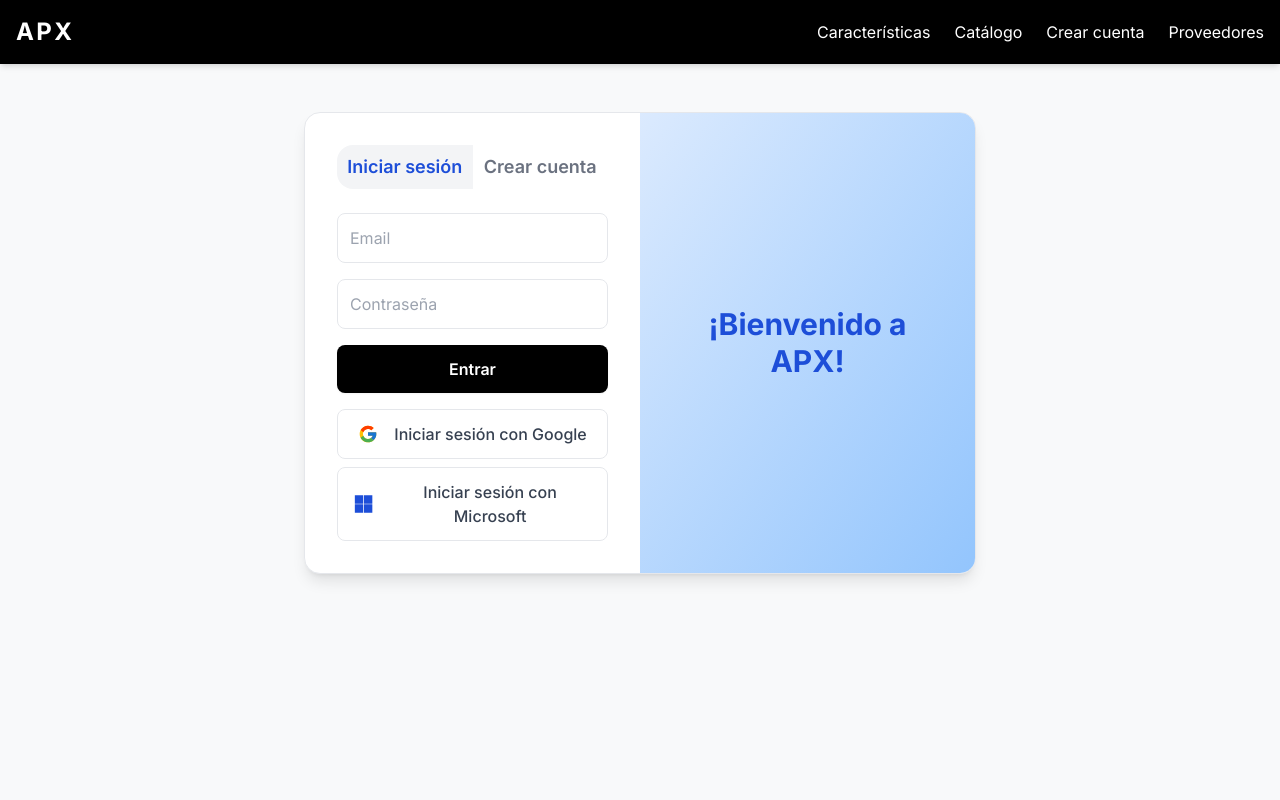
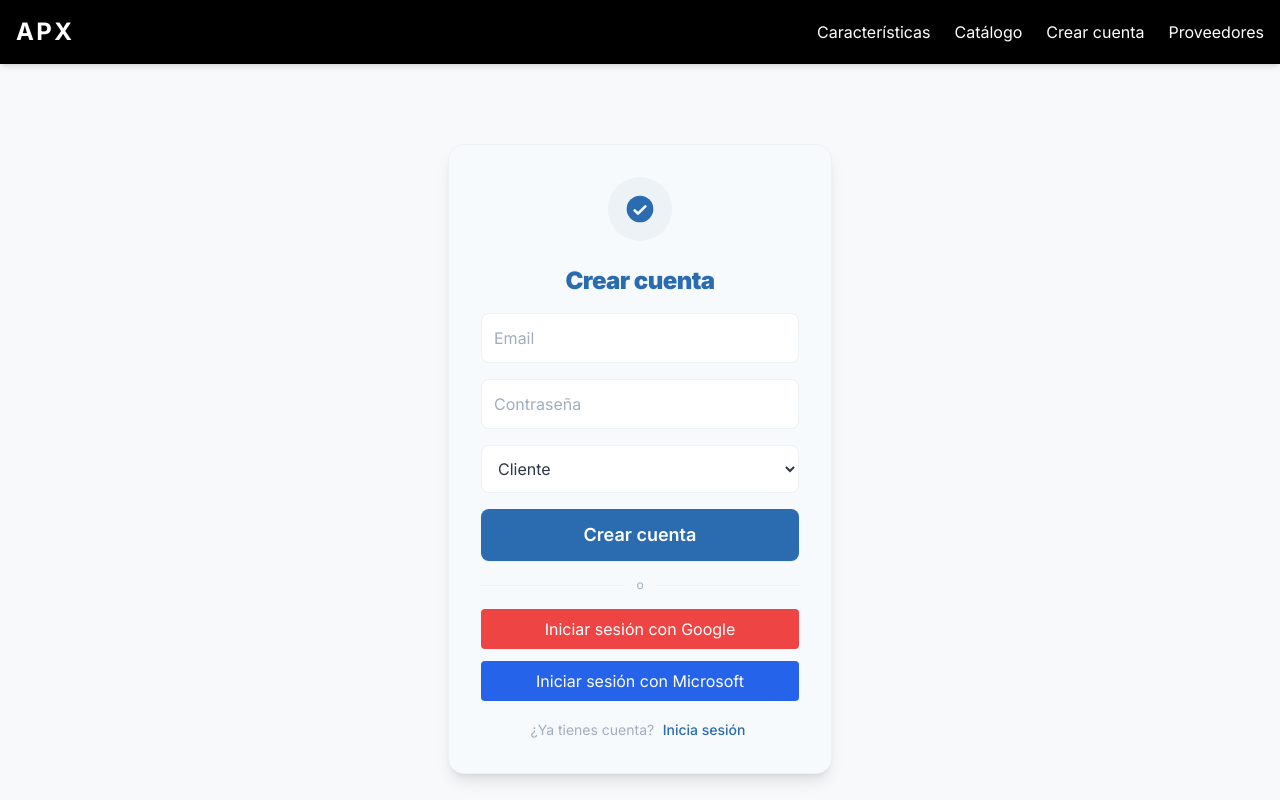
Before and after one commit to SERORN/APEX-Auto-2.0, a React (Vite) app: page /signup in a window 1280 px wide. Built offline with nearby package versions, Linux system fonts and the light colour scheme.

Commit message:
Actualización y ajustes en SignupPage, rutas y limpieza de entorno

```diff
--- a/App.tsx
+++ b/App.tsx
@@ -5,6 +5,7 @@ import CatalogView from './pages/CatalogView';
 import SignupView from './pages/SignupView';
 import SupplierView from './pages/SupplierView';
 import SignupLogin from './components/SignupLogin';
+import SignupPage from './components/SignupPage';
 
 const App = () => {
   return (
@@ -23,7 +24,7 @@ const App = () => {
 
       <Routes>
         <Route path="/catalog" element={<CatalogView />} />
-        <Route path="/signup" element={<SignupLogin />} />
+      <Route path="/signup" element={<SignupPage onSignup={() => window.location.href = '/'} />} />
         <Route path="/login" element={<SignupLogin />} />
         <Route path="/proveedor" element={<SupplierView />} />
         <Route
--- a/components/SignupPage.tsx
+++ b/components/SignupPage.tsx
@@ -2,6 +2,7 @@ import React, { useState } from 'react';
 import AuthGoogleButton from './AuthGoogleButton';
 import AuthMicrosoftButton from './AuthMicrosoftButton';
 import { supabase } from '../lib/supabaseClient';
+import { useNavigate } from 'react-router-dom';
 
 // Simple i18n hook (replace with your real i18n solution if available)
 const useT = () => {
@@ -33,6 +34,7 @@ const SignupPage: React.FC<{ onSignup: () => void }> = ({ onSignup }) => {
   const [role, setRole] = useState('cliente');
   const [error, setError] = useState<string | null>(null);
   const [loading, setLoading] = useState(false);
+  const navigate = useNavigate();
 
   const validateEmail = (email: string) => {
     return /^[^\s@]+@[^\s@]+\.[^\s@]+$/.test(email);
@@ -60,7 +62,10 @@ const SignupPage: React.FC<{ onSignup: () => void }> = ({ onSignup }) => {
       options: { data: { role } }
     });
     if (error) setError(error.message);
-    else onSignup();
+     else {
+       onSignup();
+       // navigate('/'); // Si prefieres usar navigate, descomenta esta línea y ajusta onSignup
+     }
     setLoading(false);
   };
 
```
